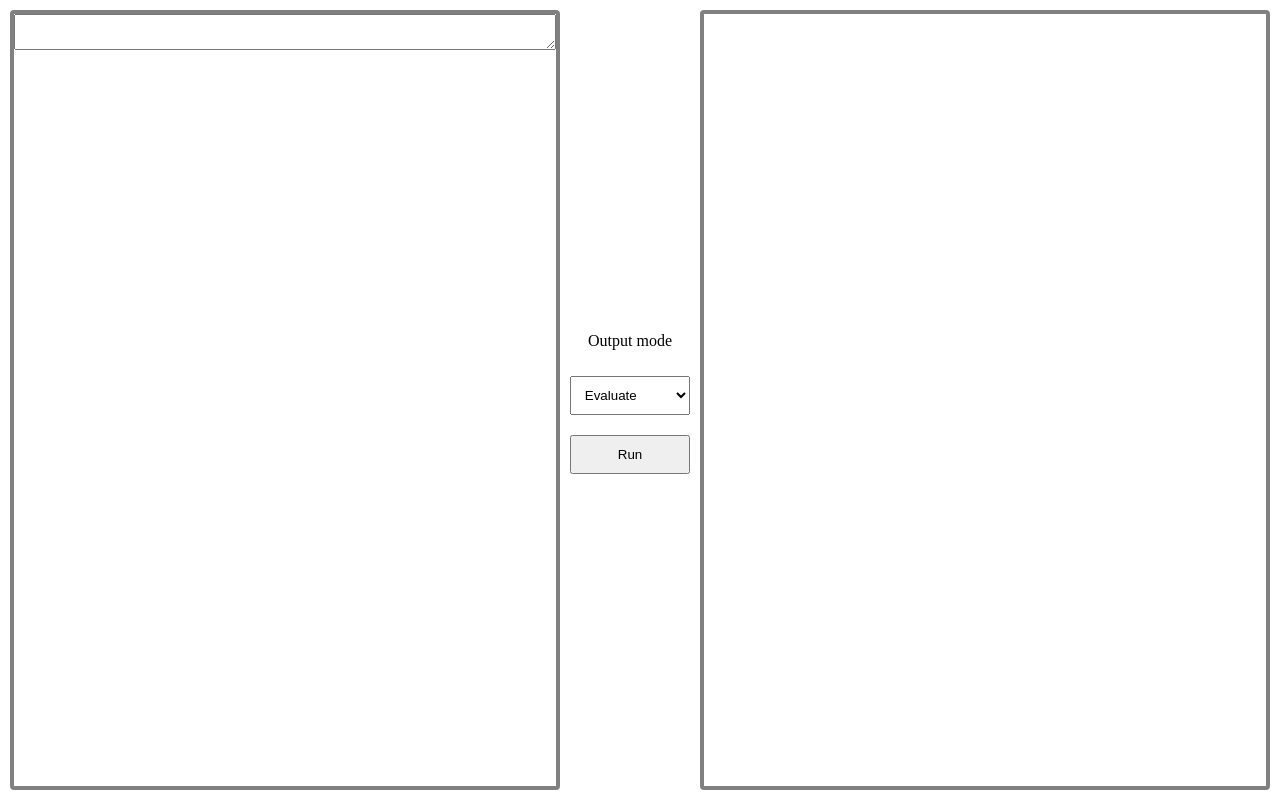
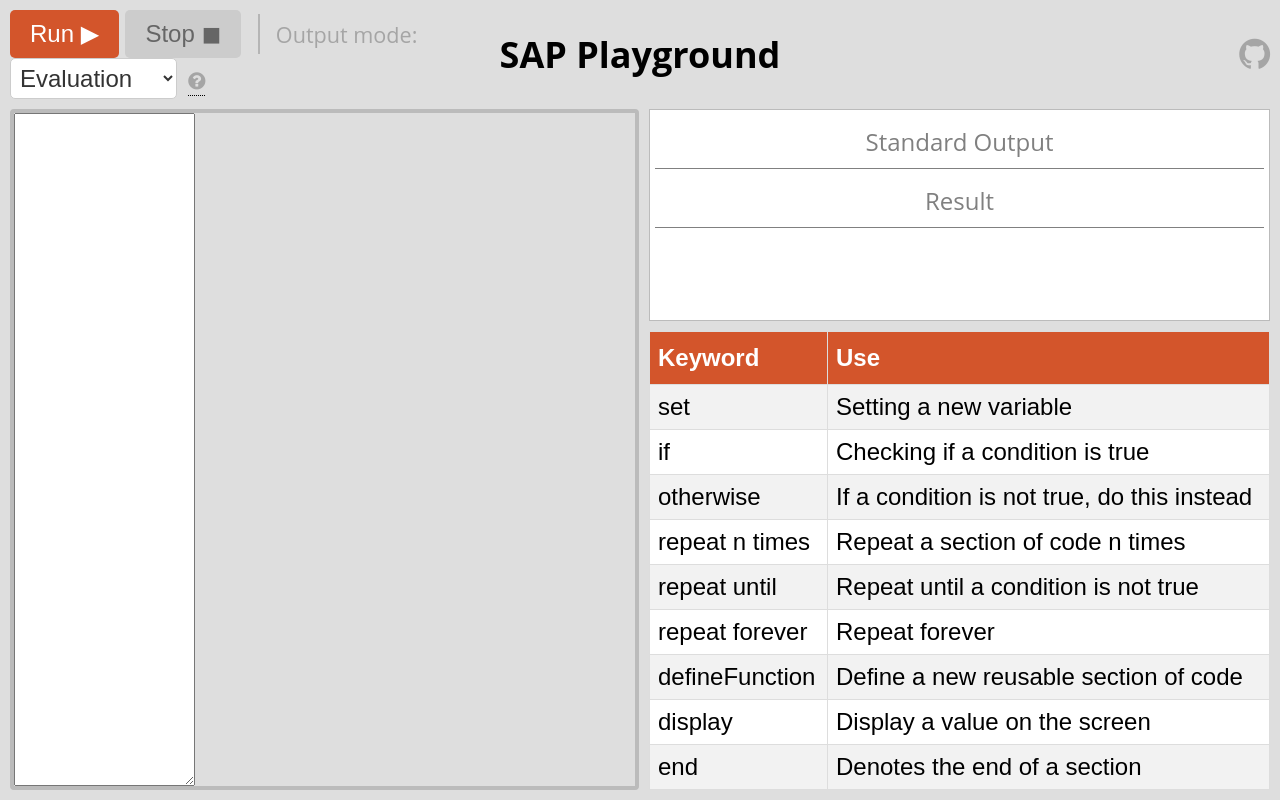
Before and after one commit to Shuppin/sap, a plain HTML site: page playground/web/index.html in a window 1280 px wide. Drawn offline with nearby package versions, Linux system fonts and the light colour scheme.

Commit message:
Playground overhaul

```diff
--- a/playground/Cargo.toml
+++ b/playground/Cargo.toml
@@ -7,6 +7,8 @@
 crate-type = ["cdylib"]
 
 [dependencies]
+ast = { version = "0.1.0", path = "../ast" }
 interpreter = { version = "0.1.0", path = "../interpreter" }
+lexer = { version = "1.0.0", path = "../lexer" }
 parser = { version = "0.1.0", path = "../parser" }
 wasm-bindgen = "0.2"
--- /dev/null
+++ b/playground/web/css/header.css
@@ -0,0 +1,78 @@
+.header {
+    height: auto;
+    padding: 10px;
+    padding-bottom: 0px;
+    background-color: #dedede;
+    display: grid;
+    position: relative;
+    grid-template-columns: repeat(3, minmax(0, 1fr));
+}
+
+.header-left, .header-right, .header-middle {
+    grid-row: 1;
+    align-self: center;
+}
+
+.header-middle {
+    margin: 0;
+    text-align: center;
+    font-size: 150%;
+}
+
+.header-right {
+    text-align: end;
+}
+
+.header-dropdown-label {
+    display: inline-block;
+    font-size: 90%;
+    color: #a5a5a5;
+    margin: 0;
+    vertical-align: middle;
+}
+
+.header-dropdown {
+    /* padding: 10px 20px; */
+    padding: 5px;
+    margin-right: 5px;
+    border: 1px solid #ccc; /* Light grey border */
+    border-radius: 5px;
+    font-size: 100%;
+    color: #333; /* Dark grey text */
+    background-color: #fff; /* White background */
+    cursor: pointer;
+    vertical-align: middle;
+}
+
+.header-button {
+    background-color: #d3552b; /* This is a placeholder orange color */
+    border: none;
+    color: white;
+    padding: 10px 20px;
+    text-align: center;
+    text-decoration: none;
+    font-size: 100%;
+    cursor: pointer;
+    border-radius: 5px; /* Adjust as needed */
+    vertical-align: middle;
+}
+
+.header-button:hover {
+    background-color: #AA4422; /* Darker orange on hover */
+}
+
+.header-button:disabled {
+    background-color: #cccccc;
+    cursor: default;
+    color: #666666;
+}
+
+.header-vl {
+    display: inline-block; /* Makes the element inline but allows height and width */
+    height: 40px; /* Fixed height of the separator */
+    width: 2px; /* Thin line width */
+    background-color: #b5b5b5; /* Color of the separator, black in this example */
+    margin-left: 10px; /* Optional: space before the separator */
+    margin-right: 10px; /* Optional: space after the separator */
+    vertical-align: middle;
+  }
--- /dev/null
+++ b/playground/web/css/help_table_panel.css
@@ -0,0 +1,22 @@
+#help-table {
+    font-family: Arial, Helvetica, sans-serif;
+    border-collapse: collapse;
+    width: 100%;
+}
+
+#help-table td, #help-table th {
+    border: 1px solid #ddd;
+    padding: 8px;
+}
+
+#help-table tr:nth-child(even){background-color: #f2f2f2;}
+
+#help-table tr:hover {background-color: #ddd;}
+
+#help-table th {
+    padding-top: 12px;
+    padding-bottom: 12px;
+    text-align: left;
+    background-color: #d3552b;
+    color: white;
+}
--- /dev/null
+++ b/playground/web/css/output_panel.css
@@ -0,0 +1,11 @@
+.output-header {
+    color: grey;
+    text-align: center;
+    border-bottom: 1px solid grey;
+    padding: 10px;
+    margin-bottom: 5px;
+}
+
+.output-content {
+    white-space: pre-wrap;
+}
--- /dev/null
+++ b/playground/web/css/style.css
@@ -0,0 +1,51 @@
+body {
+    margin: 0;
+    padding: 0;
+    font-family: 'Open Sans', sans-serif;
+    font-size: 150%;
+}
+
+.container {
+    display: flex;
+    flex-direction: column;
+    height: 100vh; /* 100% of the viewport height */
+}
+
+.content {
+    flex: 1; /* Takes up the remaining space */
+    display: flex;
+    background-color: #dedede;
+    overflow: auto;
+}
+
+.content-left, .content-right {
+    flex: 1; /* Each column takes up an equal amount of space */
+    display: flex;
+    margin: 10px;
+}
+
+.content-left {
+    border: 4px solid #BBBBBB;
+    border-radius: 4px;
+    margin-right: 5px;
+    overflow: auto;
+    font-size: 150%;
+}
+
+.content-right {
+    display: grid;
+    grid-template-rows: 1fr auto;
+    gap: 10px;
+    margin-left: 5px;
+}
+
+.top-right {
+    border: 1px solid #BBBBBB;
+    background-color: white;
+    padding: 5px;
+    overflow: auto;
+}
+
+.bottom-right {
+    background-color: white;
+}
--- /dev/null
+++ b/playground/web/css/tooltip.css
@@ -0,0 +1,36 @@
+.tooltip {
+    position: relative;
+    display: inline-block;
+    border-bottom: 1px dotted black;
+  }
+
+.tooltip .tooltiptext {
+    font-size: 75%;
+    visibility: hidden;
+    width: 200px;
+    background-color: black;
+    color: #fff;
+    text-align: center;
+    border-radius: 6px;
+    padding: 5px 0;
+    position: absolute;
+    z-index: 1;
+    top: 150%;
+    left: 50%;
+    margin-left: -100px;
+}
+
+.tooltip .tooltiptext::after {
+    content: "";
+    position: absolute;
+    bottom: 100%;
+    left: 50%;
+    margin-left: -5px;
+    border-width: 5px;
+    border-style: solid;
+    border-color: transparent transparent black transparent;
+}
+
+  .tooltip:hover .tooltiptext {
+    visibility: visible;
+  }
--- a/playground/web/index.html
+++ b/playground/web/index.html
@@ -3,37 +3,107 @@
 <head>
     <meta charset="UTF-8">
     <meta name="viewport" content="width=device-width, initial-scale=1.0">
-    <title>Simple Input Output Website</title>
-    <link rel="stylesheet" href="style.css">
+    <title>SAP Playground</title>
+    <link rel="stylesheet" href="css/style.css">
+    <link rel="stylesheet" href="css/header.css">
+    <link rel="stylesheet" href="css/output_panel.css">
+    <link rel="stylesheet" href="css/help_table_panel.css">
+    <link rel="stylesheet" href="css/tooltip.css">
+    <script src="wasm_bindings.js" defer></script>
+    <script src="script.js" type="module" defer></script>
+    <!-- External imports -->
+    <!-- Icons -->
+    <link rel="stylesheet" href="https://cdnjs.cloudflare.com/ajax/libs/font-awesome/4.7.0/css/font-awesome.min.css">
+    <!-- Code mirror -->
     <link rel="stylesheet" href="https://cdnjs.cloudflare.com/ajax/libs/codemirror/5.65.0/codemirror.min.css">
+    <script src="https://cdnjs.cloudflare.com/ajax/libs/codemirror/5.65.0/codemirror.min.js"></script>
+    <script src="https://cdnjs.cloudflare.com/ajax/libs/codemirror/5.65.0/mode/javascript/javascript.min.js"></script>
 </head>
 <body>
     <div class="container">
-        <div class="input-section">
-            <textarea id="codeEditor" name="code"></textarea>
+        <div class="header">
+            <div class="header-left">
+                <button class="header-button" id="run-button">Run ▶</button>
+                <button class="header-button" disabled>Stop ◼</button>
+                <div class="header-vl"></div>
+                <p class="header-dropdown-label">Output mode:</p>
+                <select name="output-modes" id="output-modes" class="header-dropdown">
+                    <option value="eval" selected>Evaluation</option>
+                    <option value="env">Environment</option>
+                    <option value="ast">Syntax Tree</option>
+                    <option value="tokens">Tokens</option>
+                </select>
+                <div class="tooltip" style="vertical-align: middle;">
+                    <i class="fa fa-question-circle" style="font-size:20px;color: #a5a5a5;"></i>
+                    <span class="tooltiptext">What output should the interpreter produce?</span>
+                </div>
+            </div>
+            <div class="header-middle"><strong>SAP Playground</strong></div>
+            <div class="header-right">
+                <a href="https://github.com/Shuppin/sap">
+                    <i class="fa fa-github" style="font-size:36px;color: #a5a5a5;"></i>
+                </a>
+            </div>
         </div>
-        <div class="control-section">
-            <p>Output mode</p>
-            <select id="output-mode">
-                <option value="eval">Evaluate</option>
-                <option value="env">Environment</option>
-                <option value="ast">AST</option>
-                <option value="tokens">Tokens</option>
-            </select>
-            <button id="submitBtn" onclick="run()">Run</button>
-        </div>
-        <div class="output-section">
-            <div id="stdout" class="stdout"></div>
+        <div class="content">
+            <div class="content-left">
+                <textarea id="codeeditor"></textarea>
+            </div>
+            <div class="content-right">
+                <div class="top-right">
+                    <div class="output-header">Standard Output</div>
+                    <div class="output-content" id="stdout-content"></div>
+                    <div class="output-header">Result</div>
+                    <div class="output-content" id="result-content"></div>
+                </div>
+                <div class="bottom-right">
+                    <table border="1" id="help-table">
+                        <tr>
+                          <th>Keyword</th>
+                          <th>Use</th>
+                        </tr>
+                        <tr>
+                          <td>set</td>
+                          <td>Setting a new variable</td>
+                        </tr>
+                        <tr>
+                          <td>if</td>
+                          <td>Checking if a condition is true</td>
+                        </tr>
+                        <tr>
+                          <td>otherwise</td>
+                          <td>If a condition is not true, do this instead</td>
+                        </tr>
+                        <tr>
+                          <td>repeat n times</td>
+                          <td>Repeat a section of code n times</td>
+                        </tr>
+                        <tr>
+                          <td>repeat until</td>
+                          <td>Repeat until a condition is not true</td>
+                        </tr>
+                        <tr>
+                          <td>repeat forever</td>
+                          <td>Repeat forever</td>
+                        </tr>
+                        <tr>
+                          <td>defineFunction</td>
+                          <td>Define a new reusable section of code</td>
+                        </tr>
+                        <tr>
+                          <td>display</td>
+                          <td>Display a value on the screen</td>
+                        </tr>
+                        <tr>
+                          <td>end</td>
+                          <td>Denotes the end of a section</td>
+                        </tr>
+                      </table>
+
+                </div>
+            </div>
         </div>
     </div>
-    <script src="https://cdnjs.cloudflare.com/ajax/libs/codemirror/5.65.0/codemirror.min.js"></script>
-    <script src="https://cdnjs.cloudflare.com/ajax/libs/codemirror/5.65.0/mode/javascript/javascript.min.js"></script>
-    <script src="script.js" type="module"></script>
-    <script>
-        function appendTextToOutput(text) {
-            var output = document.getElementById('stdout');
-            output.textContent += text;
-        }
-    </script>
+
 </body>
 </html>
--- a/playground/web/style.css
+++ /dev/null
@@ -1,60 +0,0 @@
-body, html {
-    height: 100%;
-    margin: 0;
-    padding: 0;
-    overflow: hidden; /* Prevent unwanted scrollbars */
-    display: flex;
-    justify-content: center;
-    align-items: stretch; /* Stretch items to fill the vertical space */
-}
-
-.container {
-    display: flex;
-    justify-content: space-around; /* Evenly space the inner containers */
-    align-items: stretch; /* Ensure children stretch to fill vertical space */
-    width: 100vw; /* Full viewport width */
-    height: 100vh; /* Full viewport height */
-    box-sizing: border-box;
-}
-
-.input-section, .output-section {
-    flex-grow: 1; /* Allow these sections to grow and fill available space */
-    display: flex;
-    flex-direction: column;
-    justify-content: stretch; /* Stretch content to fill the available height */
-    width: 45%; /* Set width to fill horizontal space, accounting for control section */
-    border: 4px solid grey;
-    border-radius: 4px;
-    margin: 10px;
-}
-
-.output-section {
-    font-family: 'Source Code Pro', 'Consolas', 'Monaco', 'Menlo', 'Courier', monospace;
-    white-space: pre-wrap;
-    padding: 10px;
-}
-
-.stdout, .CodeMirror {
-    flex-grow: 1; /* Allow textarea to grow and fill its container */
-    box-sizing: border-box; /* Include padding and margin in the element's size */
-    width: calc(100% - 20px); /* Adjust width to account for margins */
-    height: calc(100% - 20px); /* Adjust height to fill container, accounting for margins */
-    resize: none; /* Disable resizing to maintain layout integrity */
-    font-size: 18px;
-}
-
-.control-section {
-    display: flex;
-    flex-direction: column;
-    justify-content: center;
-    align-items: center;
-    width: 10%; /* Adjust based on preference */
-    max-width: 200px; /* Prevent control section from becoming too wide */
-}
-
-#output-mode, #submitBtn {
-    width: 100%;
-    padding: 10px;
-    margin: 10px 0; /* Add margin above and below for spacing */
-    box-sizing: border-box;
-}
--- /dev/null
+++ b/playground/web/wasm_bindings.js
@@ -0,0 +1,4 @@
+function appendTextToOutput(text) {
+    var output = document.getElementById('result-content');
+    output.textContent += text;
+}
```
Also changed, not shown: playground/web/script.js (+40 -14 lines), 1 other file.
